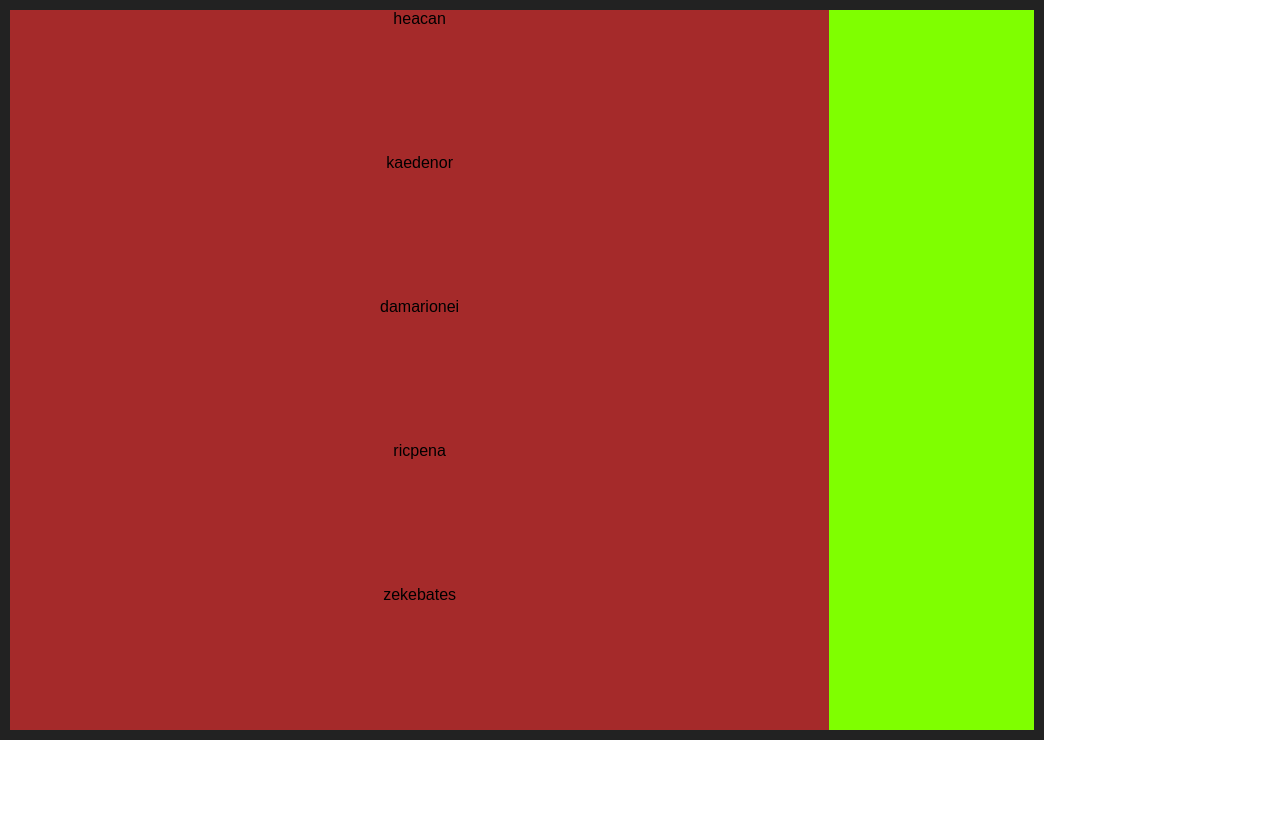
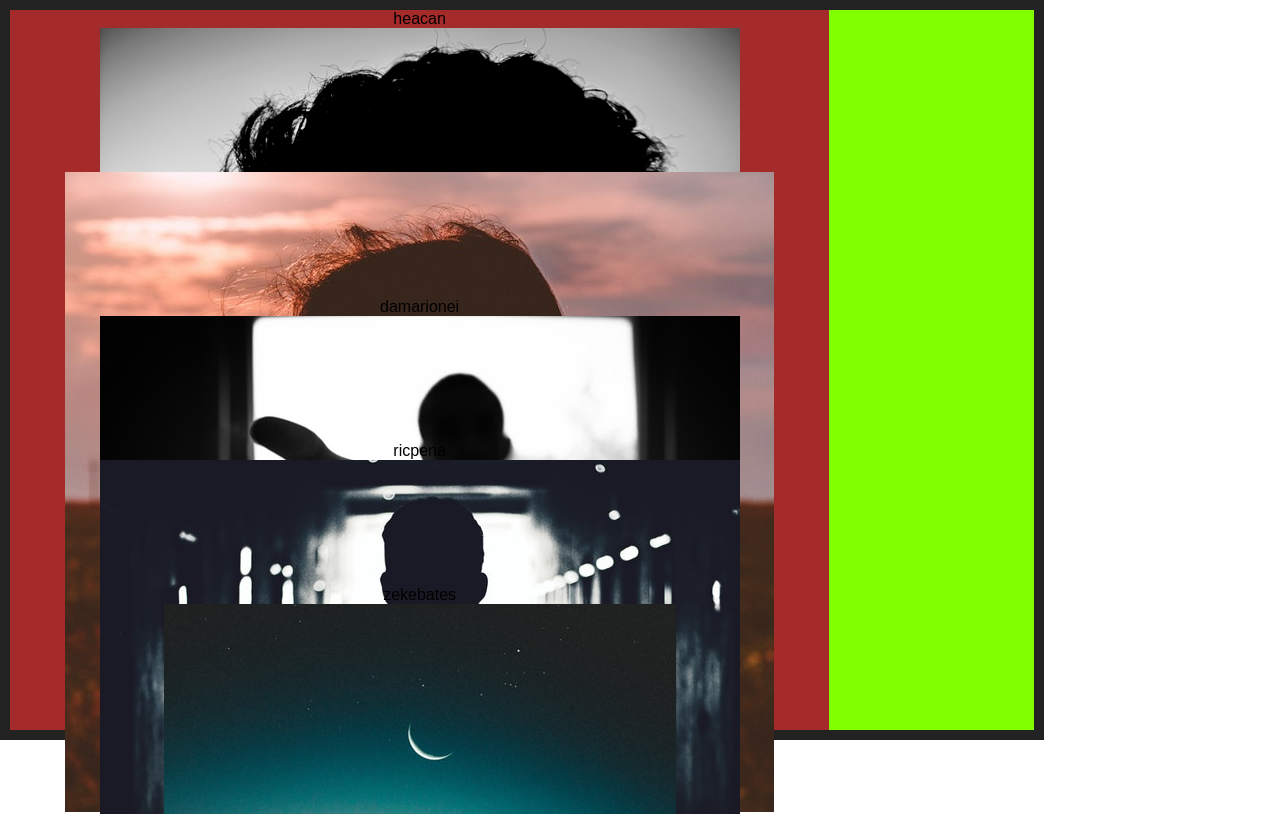
Before and after one commit to Mnargh/InstaGallery, a React (Create React App) app: page / in a window 1280 px wide. Shown: the top 814 px of the page. Built offline with nearby package versions, Linux system fonts and the light colour scheme.

Commit message:
Added UserIcon component

```diff
--- a/package.json
+++ b/package.json
@@ -6,6 +6,7 @@
     "enzyme": "^3.3.0",
     "enzyme-adapter-react-16": "^1.1.1",
     "react": "^16.2.0",
+    "react-bootstrap": "^0.32.1",
     "react-dom": "^16.2.0",
     "react-scripts": "1.1.1",
     "react-test-renderer": "^16.2.0"
--- a/src/components/post.js
+++ b/src/components/post.js
@@ -1,6 +1,7 @@
 import React, { Component } from "react";
 import "../App.css";
 import Username from "./username";
+import UserIcon from "./usericon";
 
 class Post extends Component {
   constructor(props) {
@@ -9,11 +10,10 @@ class Post extends Component {
   }
 
   render() {
-    return (
-      <div className="Post">
-        <Username username={this.props.username}/>
-      </div>
-    );
+    return <div className="Post">
+        <Username username={this.props.username} />
+        <UserIcon usericon={this.props.usericon} />
+      </div>;
   }
 }
 
--- a/src/components/postfeed.js
+++ b/src/components/postfeed.js
@@ -12,7 +12,8 @@ class Postfeed extends Component {
                {data.map((post, index) => {
                 return <Post
                 key={index}
-                username={post.username} />
+                username={post.username}
+                usericon={post.userIconLink}/>
                }) }
 
              </div>
--- a/src/components/usericon.js
+++ b/src/components/usericon.js
@@ -1,10 +1,20 @@
 import React, { Component } from "react";
+import { Image } from 'react-bootstrap';
 import "../App.css";
 
 class UserIcon extends Component {
+  constructor(props) {
+    super(props);
+    this.state = {
+    };
+  }
+
   render() {
-    return <div className="UserIcon
-" />;
+    return (
+    <div className="Usericon">
+      <Image src={require(`../avatars/${this.props.usericon}`)} className="Icon" />
+    </div>
+    );
   }
 }
 
```
Also changed, not shown: 2 other files (tests, documents, lock files or other folders).
